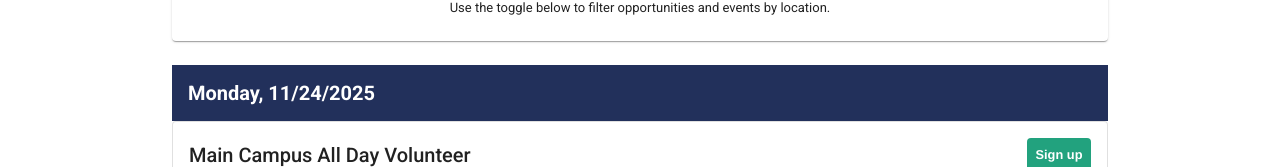
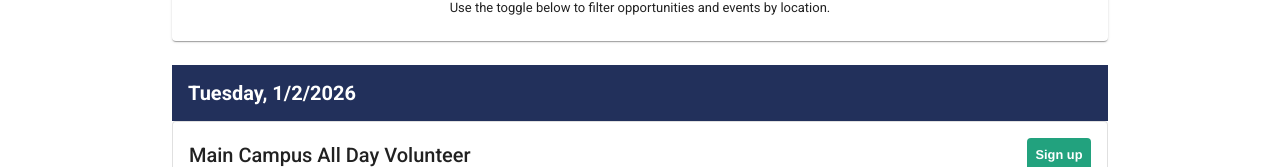
Before and after one commit to hack4impact-utk/thrive, a Next.js app: page / in a window 1280 px wide. Shown: the part 216-383 px from the top of the page. Built offline with nearby package versions, Linux system fonts and the light colour scheme; what @mui/material-nextjs would draw is missing.

Commit message:
fixed (#21)

```diff
--- a/src/components/VolunteerEventCardHeader/index.tsx
+++ b/src/components/VolunteerEventCardHeader/index.tsx
@@ -1,14 +1,8 @@
 import { Box, Typography } from "@mui/material";
 
-type Props = {
-  date?: Date;
-};
-
-export default function VolunteerEventCardHeader({
-  date = new Date(),
-}: Props): React.ReactElement {
-  const weekday = date.toLocaleString("en-US", { weekday: "long" });
-  const formattedDate = date.toLocaleDateString("en-US");
+export default function VolunteerEventCardHeader(): React.ReactElement {
+  const weekday = "Tuesday";
+  const formattedDate = "1/2/2026";
 
   return (
     <Box
```
